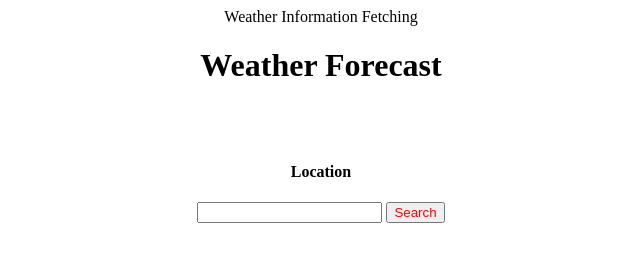
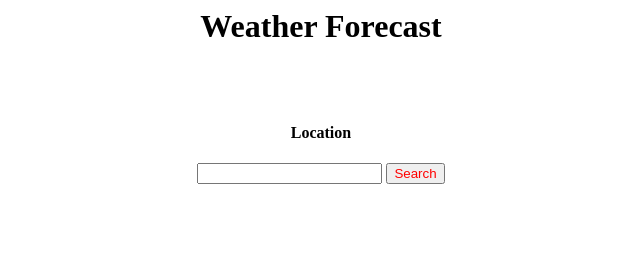
Before and after one commit to NikitaVats/Node3-weather_website, a plain HTML site: page public/index.html in a window 1280 px wide. Shown: the whole page, without its empty margins (319-959 px from the left). Drawn offline with Linux system fonts and the light colour scheme.

```diff
--- a/public/index.html
+++ b/public/index.html
@@ -13,7 +13,7 @@
     </head>
     <body >
         <div>
-             <p>  Weather Information Fetching</p>
+
 
         <form >
         <h1>Weather Forecast</h1><br><br>
```
